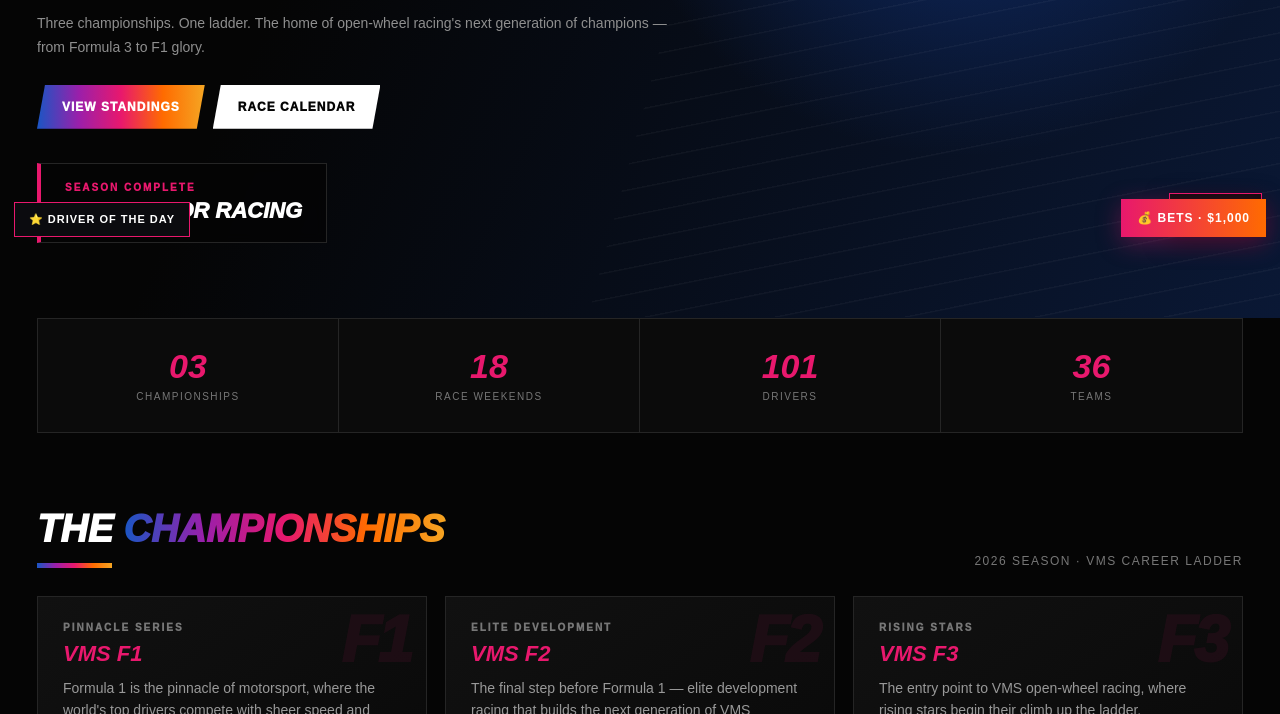
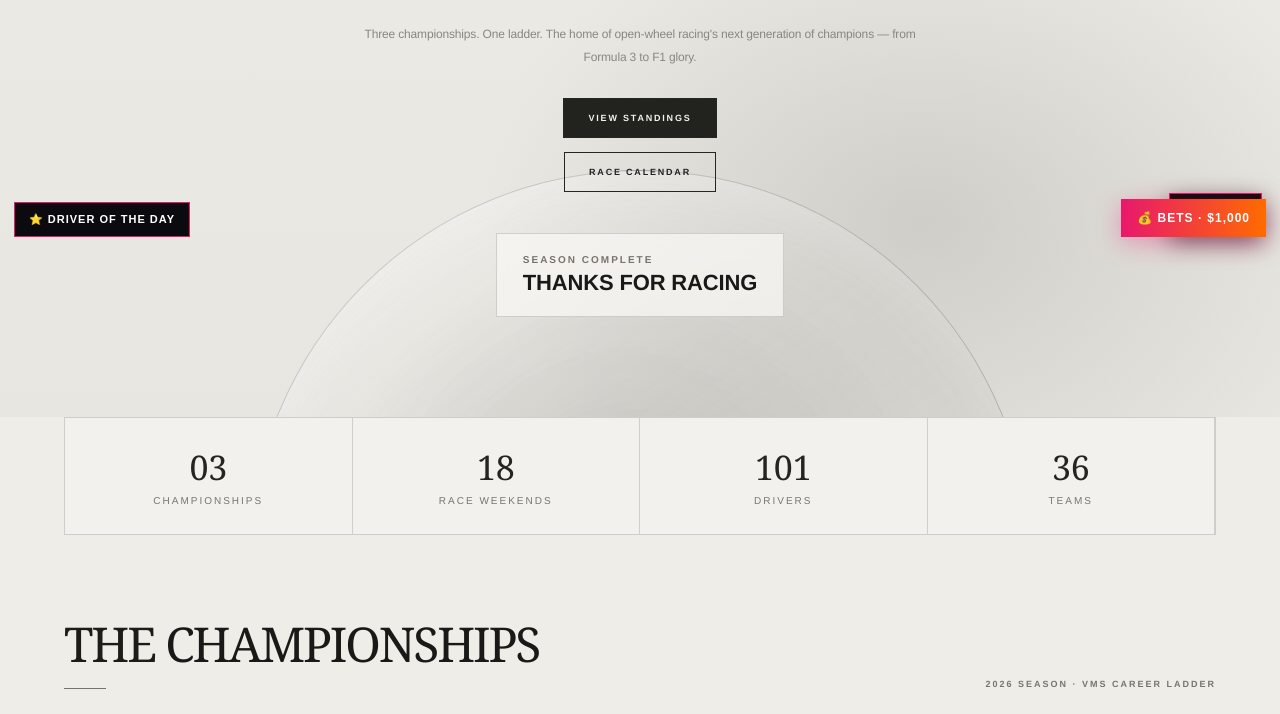
Before and after one commit to Jemetr1us/Velocity-Motorsport-Series, a plain HTML site: page index.html in a window 1280 px wide. Shown: the part 549-1263 px from the top of the page. Drawn offline with Linux system fonts and the light colour scheme; no server answers.

Commit message:
Add files via upload

```diff
--- /dev/null
+++ b/editorial-theme.css
@@ -0,0 +1,227 @@
+/* VMS EDITORIAL REDESIGN
+   Add this file after style.css in index.html:
+   <link rel="stylesheet" href="editorial-theme.css">
+*/
+:root {
+  --grad: linear-gradient(110deg, #252525, #77736d);
+  --paper: #eeede8;
+  --paper-deep: #e4e2dc;
+  --ink: #171715;
+  --muted: #77756f;
+  --rule: rgba(23,23,21,.16);
+  --accent: #77736d;
+}
+html { scroll-behavior: smooth; background: var(--paper); }
+body {
+  background: var(--paper) !important;
+  color: var(--ink) !important;
+  font-family: "Helvetica Neue", Helvetica, Arial, sans-serif !important;
+  letter-spacing: -.01em;
+}
+body:before { display: none !important; }
+header {
+  position: sticky; top: 0; z-index: 50;
+  background: rgba(238,237,232,.92) !important;
+  border-bottom: 1px solid var(--rule) !important;
+  backdrop-filter: blur(18px);
+}
+.nav {
+  max-width: 1440px; height: 76px; padding: 0 5vw;
+}
+.logo { width: 118px; height: 58px; filter: grayscale(1); }
+nav a {
+  color: #5f5d57 !important; font-size: 10px !important;
+  font-weight: 600 !important; letter-spacing: 1.8px !important;
+  margin-left: 23px !important; transition: color .2s ease;
+}
+nav a:hover, nav a[aria-current="page"] { color: #111 !important; }
+.hero {
+  min-height: 680px !important; max-width: none !important;
+  margin: 0 !important; padding: 0 !important;
+  color: var(--ink) !important;
+  background:
+    radial-gradient(ellipse at 72% 78%, rgba(90,88,82,.18), transparent 34%),
+    linear-gradient(180deg, #eeede8 0%, #e8e6e0 100%) !important;
+  text-align: center;
+}
+.hero:after {
+  content: ""; position: absolute; z-index: 0;
+  left: 50%; bottom: -145px; right: auto; top: auto;
+  width: min(780px, 82vw); height: 390px;
+  transform: translateX(-50%);
+  border-radius: 420px 420px 0 0;
+  border: 1px solid rgba(25,25,23,.16);
+  background:
+    radial-gradient(ellipse at 50% 100%, rgba(20,20,18,.16), transparent 58%),
+    linear-gradient(145deg, rgba(255,255,255,.3), rgba(100,98,92,.12));
+  box-shadow: inset 0 18px 55px rgba(255,255,255,.22);
+}
+.hero-inner {
+  max-width: 1100px !important; padding: 82px 24px 100px !important;
+  display: flex; flex-direction: column; align-items: center;
+}
+.kicker {
+  color: #77736d !important; font-size: 9px !important;
+  font-weight: 600 !important; letter-spacing: 3px !important;
+  margin-bottom: 22px !important;
+}
+.logo-hero {
+  width: min(190px, 42vw) !important; max-height: 100px;
+  object-fit: contain; margin: 0 auto 24px !important;
+  filter: grayscale(1) contrast(.9);
+}
+h1 {
+  color: #191917 !important;
+  font-family: "Didot", "Bodoni 72", "Times New Roman", serif !important;
+  font-size: clamp(52px, 8vw, 104px) !important;
+  line-height: .94 !important; font-weight: 400 !important;
+  font-style: normal !important; letter-spacing: -.065em !important;
+  text-transform: uppercase !important;
+}
+.yellow {
+  color: #191917 !important; background: none !important;
+  -webkit-text-fill-color: currentColor !important;
+}
+.hero p {
+  max-width: 580px !important; color: #6e6c66 !important;
+  font-size: 14px !important; line-height: 1.9 !important;
+  margin: 22px auto !important;
+}
+.hero p.sub-line { color: #898780 !important; font-size: 12px !important; }
+.btn {
+  clip-path: none !important; border: 1px solid #252522 !important;
+  border-radius: 0 !important; padding: 14px 24px !important;
+  background: #22221f !important; color: #f4f2ec !important;
+  font-size: 9px !important; font-weight: 600 !important;
+  letter-spacing: 1.8px !important; margin: 7px 5px !important;
+  transition: background .2s, color .2s, transform .2s;
+}
+.btn:hover { background: transparent !important; color: #222 !important; transform: translateY(-2px); }
+.btn.alt { background: transparent !important; color: #222 !important; }
+.btn.alt:hover { background: #222 !important; color: #f4f2ec !important; }
+.next-box {
+  justify-content: center !important; text-align: left;
+  margin-top: 34px !important; padding: 20px 26px !important;
+  background: rgba(248,247,243,.78) !important;
+  border: 1px solid var(--rule) !important;
+  border-left: 1px solid var(--rule) !important;
+  color: var(--ink) !important; backdrop-filter: blur(12px);
+}
+.next-box .nb-label, .news-date, .dd-btn small, .dd-opt small {
+  color: #77736d !important; letter-spacing: 2px !important;
+}
+.next-box .nb-name { color: #191917 !important; font-style: normal !important; font-weight: 600 !important; }
+.next-box .nb-meta, .timer span { color: #77756f !important; }
+.timer strong { color: #242420 !important; font-style: normal !important; }
+.live { color: #fff !important; background: #242420 !important; }
+section { max-width: 1320px; padding: 76px 5vw !important; }
+.hero-strip { max-width: 1320px !important; padding: 0 5vw !important; }
+.stats {
+  border: 1px solid var(--rule) !important;
+  background: rgba(255,255,255,.2);
+}
+.stat {
+  background: transparent !important; border-right: 1px solid var(--rule) !important;
+  padding: 26px 18px !important;
+}
+.stat strong {
+  color: #242420 !important; font-size: 34px !important;
+  font-weight: 400 !important; font-style: normal !important;
+  font-family: "Didot", "Bodoni 72", Georgia, serif;
+}
+.stat span { color: #77756f !important; letter-spacing: 2px !important; }
+.section-head { align-items: end; gap: 18px; }
+.title {
+  color: #1c1c19 !important; font-family: "Didot", "Bodoni 72", Georgia, serif;
+  font-size: clamp(30px, 4vw, 48px) !important;
+  font-weight: 400 !important; font-style: normal !important;
+  letter-spacing: -.045em; text-transform: uppercase !important;
+}
+.line { width: 42px !important; height: 1px !important; background: #77736d !important; }
+.sub {
+  color: #85827b !important; font-size: 9px !important;
+  letter-spacing: 2px !important; font-weight: 600;
+}
+.panel, .card, .round, .rp-card, .pg-wrap, .hh-card, .tf-card, .tf-pack,
+.dd-btn, .dd-panel, .pg-tip {
+  background: #f5f4ef !important; color: var(--ink) !important;
+  border: 1px solid var(--rule) !important; box-shadow: none !important;
+}
+.card { padding: 28px !important; transition: transform .25s, border-color .25s; }
+.card:hover, .round:hover { border-color: #77736d !important; transform: translateY(-3px); }
+.card h3, .round b, .pos, .tf-row .tf-p, .rp-round small, .rp-rk,
+.hh-mid span, .tf-crown { color: #77736d !important; }
+.card p, .round span, .driver small, .tf-team, .sub, .rp-nm,
+.hh-side span, .tf-prog { color: #77756f !important; }
+.round h3, .driver strong, .tf-name, .rp-round b, .hh-side b,
+.dd-btn b, .dd-opt b { color: #20201d !important; font-style: normal !important; }
+table { color: #292925 !important; }
+th {
+  background: #e5e3dc !important; color: #77736d !important;
+  font-size: 9px !important; letter-spacing: 1.8px !important;
+  border-bottom: 1px solid var(--rule);
+}
+td { border-top: 1px solid var(--rule) !important; color: #383833 !important; }
+tr:hover td { background: rgba(0,0,0,.035) !important; }
+.badge { background: #343430 !important; color: #fff !important; }
+.tab, .rp-spd, .pg-chip {
+  background: transparent !important; color: #68665f !important;
+  border: 1px solid var(--rule) !important; clip-path: none !important;
+  border-radius: 0 !important; font-size: 9px !important;
+  letter-spacing: 1.5px !important; font-weight: 600 !important;
+}
+.tab:hover, .tab.on, .rp-spd.on {
+  background: #242420 !important; color: #f5f4ef !important;
+  border-color: #242420 !important;
+}
+select.sel {
+  background: #f5f4ef !important; color: #252520 !important;
+  border: 1px solid var(--rule) !important;
+}
+.st-sub { border-bottom: 1px solid var(--rule) !important; }
+.st-sub button { color: #77756f !important; font-weight: 600 !important; }
+.st-sub button.on { color: #222 !important; border-bottom-color: #222 !important; }
+.rp-card:before { background: #77736d !important; height: 1px !important; }
+.rp-play, .hh-vs { background: #252521 !important; color: #f5f4ef !important; clip-path: none !important; }
+.rp-fill { clip-path: none !important; }
+.rp-row.lead .rp-nm { color: #222 !important; }
+.pg-tip h4 { color: #77736d !important; }
+.hh-score { background: #eeede8 !important; border-bottom: 1px solid var(--rule) !important; }
+.hh-mid span { color: #77736d !important; }
+.hh-rows, .tf-pack { background: #f5f4ef !important; }
+.hh-row, .tf-row { border-bottom-color: var(--rule) !important; }
+.hh-cell strong, .tf-pts b, .tf-rank { color: #242420 !important; }
+.hh-bar, .tf-track, .tf-prog .bar { background: #dedcd5 !important; }
+.hh-bar i, .tf-track i, .tf-prog .bar i { background: #77736d !important; }
+.tf-card:before { height: 1px !important; background: #77736d !important; }
+.tf-card:after { display: none !important; }
+.tf-card.p1 { box-shadow: none !important; }
+.dd-btn { clip-path: none !important; }
+.dd-btn:hover, .dd.open .dd-btn { border-color: #77736d !important; }
+.dd-panel { background: #f5f4ef !important; box-shadow: 0 18px 45px rgba(0,0,0,.12) !important; }
+.dd-panel:before { background: #77736d !important; height: 1px !important; }
+footer {
+  background: #e6e4de !important; border-top: 1px solid var(--rule) !important;
+  color: #77756f !important; letter-spacing: 1px;
+}
+.modal { background: rgba(25,25,23,.48) !important; backdrop-filter: blur(8px); }
+.modal-box { background: #f5f4ef !important; color: #222 !important; border: 1px solid var(--rule) !important; }
+input, textarea, select { accent-color: #55534d; }
+button { font-family: inherit; }
+a { transition: color .2s ease; }
+@media (max-width: 800px) {
+  .nav { height: 68px; }
+  nav a { display: none !important; }
+  .hero { min-height: 610px !important; }
+  .hero-inner { padding-top: 70px !important; }
+  section { padding: 54px 22px !important; }
+  .section-head { align-items: flex-start; flex-direction: column; }
+  .hero-strip { padding: 0 22px !important; }
+}
+@media (max-width: 520px) {
+  h1 { font-size: clamp(45px, 14vw, 70px) !important; }
+  .next-box { width: 100%; gap: 16px !important; }
+  .stats { grid-template-columns: 1fr 1fr !important; }
+  .stat { border-bottom: 1px solid var(--rule) !important; }
+  .calendar, .grid { grid-template-columns: 1fr !important; }
+}
--- a/index.html
+++ b/index.html
@@ -1,6 +1,6 @@
 <!DOCTYPE html>
 <html lang="en"><head><meta charset="UTF-8"><meta name="viewport" content="width=device-width, initial-scale=1.0">
-<title>VMS | Velocity Motorsport Series Official League</title><link rel="stylesheet" href="style.css"><link rel="stylesheet" href="transfers.css?v=4"></head><body>
+<title>VMS | Velocity Motorsport Series Official League</title><link rel="stylesheet" href="style.css"><link rel="stylesheet" href="transfers.css?v=4"><link rel="stylesheet" href="editorial-theme.css"></head><body>
 <header><div class="nav"><a href="#home" data-v="home"><img class="logo" src="assets/logo.png" alt="VMS"></a><nav><a href="#home" data-v="home">Home</a><a href="#standings" data-v="standings">Standings</a><a href="#calendar" data-v="calendar">Calendar</a><a href="#results" data-v="results">Results</a><a href="#news" data-v="news">News</a><a href="#teams" data-v="teams">Teams</a><a href="#about" data-v="about">About</a><a href="#join" data-v="join">Join</a><div class="hub" id="hubWrap"><button type="button" id="hubBtn" aria-haspopup="true" aria-expanded="false"><svg viewBox="0 0 24 24" width="18" height="18" aria-hidden="true"><path d="M3 6h18M3 12h18M3 18h18" fill="none" stroke="currentColor" stroke-width="2.4" stroke-linecap="round"/></svg><span>Hub</span></button><div class="hub-menu" id="hubMenu" hidden><button type="button" data-hub="signup">Driver Sign-Up</button><button type="button" data-hub="portal">Owner / FIA Portal</button></div></div></nav></div></header>
 <main><div class="view" id="view-home">
 <section class="hero" id="home"><div class="hero-inner">
```
